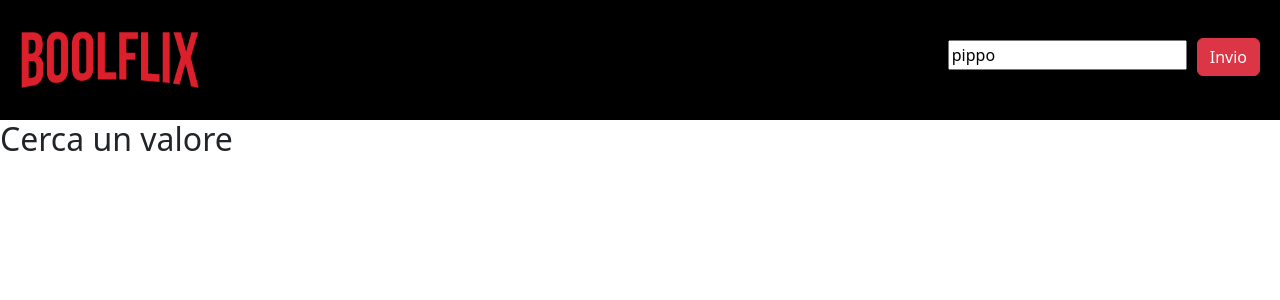
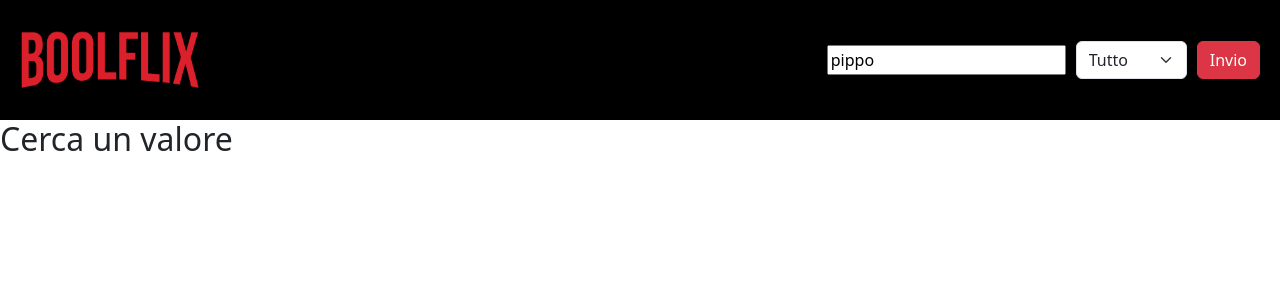
Before and after one commit to EmanueleDiLeo/vite-boolflix, a Vue app: page / in a window 1280 px wide. Shown: the top 300 px of the page. Built offline with nearby package versions, Linux system fonts and the light colour scheme.

Commit message:
[ADD] : select

```diff
--- a/src/App.vue
+++ b/src/App.vue
@@ -47,12 +47,9 @@ export default {
     },
   },
 
-
-
   mounted(){
 
   },
-
 
 }
 </script>
--- a/src/components/Header.vue
+++ b/src/components/Header.vue
@@ -1,8 +1,13 @@
 <template>
   <header class="d-flex justify-content-between ">
     <img src="/public/logo-boolflix.png" alt="logo">
-    <div class="search">
-      <input v-model="store.apiParams.query" type="text" placeholder="Cerca">
+    <div class="d-flex search">
+      <input v-model.trim="store.apiParams.query" @keyup.enter="$emit('startSearch')" type="text" placeholder="Cerca">
+      <select v-model="store.apiSearch" class="form-select">
+        <option value="">Tutto</option>
+        <option value="movie">Film</option>
+        <option value="tv">Serie TV</option>
+      </select>
       <button @click="$emit('startSearch')" class="btn btn-danger">Invio</button>
     </div>
   </header>
@@ -32,9 +37,11 @@ export default {
       width: 180px;
     }
     .search{
-      input{
+      align-items: center;
+      select{
         margin: 10px;
       }
+
     }
   }
 </style>
--- a/src/data/store.js
+++ b/src/data/store.js
@@ -2,7 +2,7 @@ import {reactive} from "vue";
 
 export const store = reactive({
   apiUrl:'https://api.themoviedb.org/3/search/',
-  apiSearch:'tv',
+  apiSearch:'',
   apiParams:{
     api_key:'06b299a80e4bc9840d33f61c66cf2ceb',
     language:'it-IT',
@@ -11,11 +11,4 @@ export const store = reactive({
 
   movie:[],
   tv:[],
-
-
-
-  searchFilm:null,
-
-  apiUrlMovie:'https://api.themoviedb.org/3/search/movie?language=it-IT&api_key=06b299a80e4bc9840d33f61c66cf2ceb&query=gigi',
-  appUrlTV:'https://api.themoviedb.org/3/search/tv?language=it-IT&api_key=06b299a80e4bc9840d33f61c66cf2ceb&query=gigi',
 })
```
